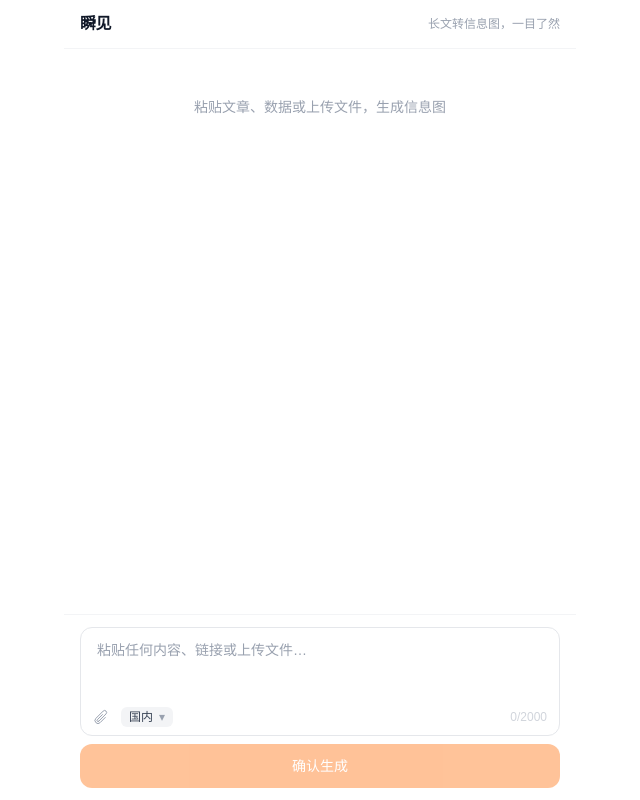
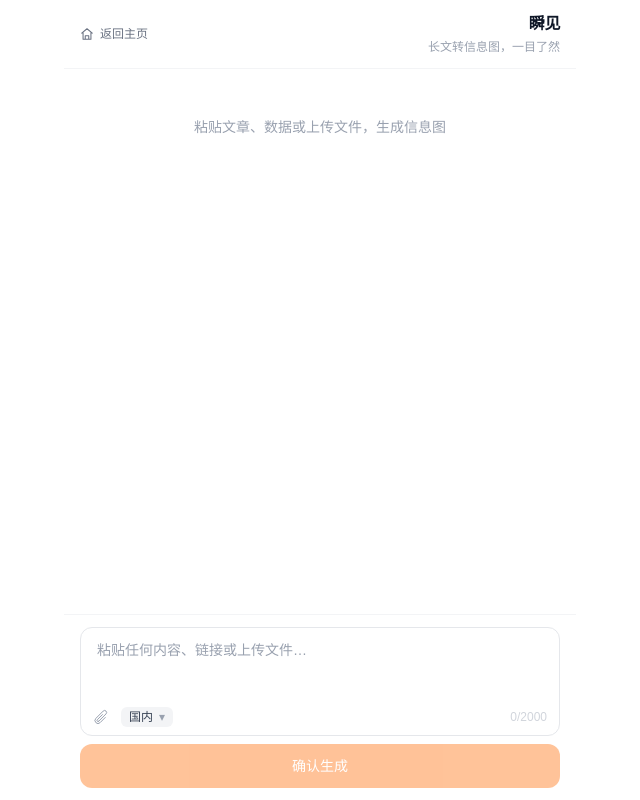
Before and after one commit to feolhn/prompt-lab, a Next.js app: page / in a window 1280 px wide. Shown: the whole page, without its empty margins (320-960 px from the left). Built offline with nearby package versions, Linux system fonts and the light colour scheme.

Commit message:
Add home link to prompt lab header

```diff
--- a/app/_components/PromptLab.tsx
+++ b/app/_components/PromptLab.tsx
@@ -239,8 +239,20 @@ export function PromptLab({ initialRuns }: { initialRuns: Run[] }) {
     <div className="flex flex-col h-full bg-white text-gray-900 max-w-lg mx-auto">
       {/* Header */}
       <header className="flex items-center gap-3 px-4 py-3 border-b border-gray-100 flex-shrink-0">
-        <h1 className="font-semibold text-base tracking-tight">瞬见</h1>
-        <span className="text-xs text-gray-400 ml-auto">长文转信息图，一目了然</span>
+        <a
+          href="https://feolhn.cn/"
+          className="inline-flex items-center gap-1.5 text-xs font-medium text-gray-500 hover:text-orange-600 transition-colors"
+          aria-label="返回主页"
+        >
+          <svg className="h-3.5 w-3.5" fill="none" viewBox="0 0 24 24" stroke="currentColor" strokeWidth={1.8} aria-hidden="true">
+            <path strokeLinecap="round" strokeLinejoin="round" d="M3 10.5L12 3l9 7.5M5.25 9.75V21h13.5V9.75M9 21v-6h6v6" />
+          </svg>
+          <span>返回主页</span>
+        </a>
+        <div className="ml-auto text-right leading-tight">
+          <h1 className="font-semibold text-base tracking-tight">瞬见</h1>
+          <span className="text-xs text-gray-400">长文转信息图，一目了然</span>
+        </div>
       </header>
 
       {/* Scrollable body */}
```
